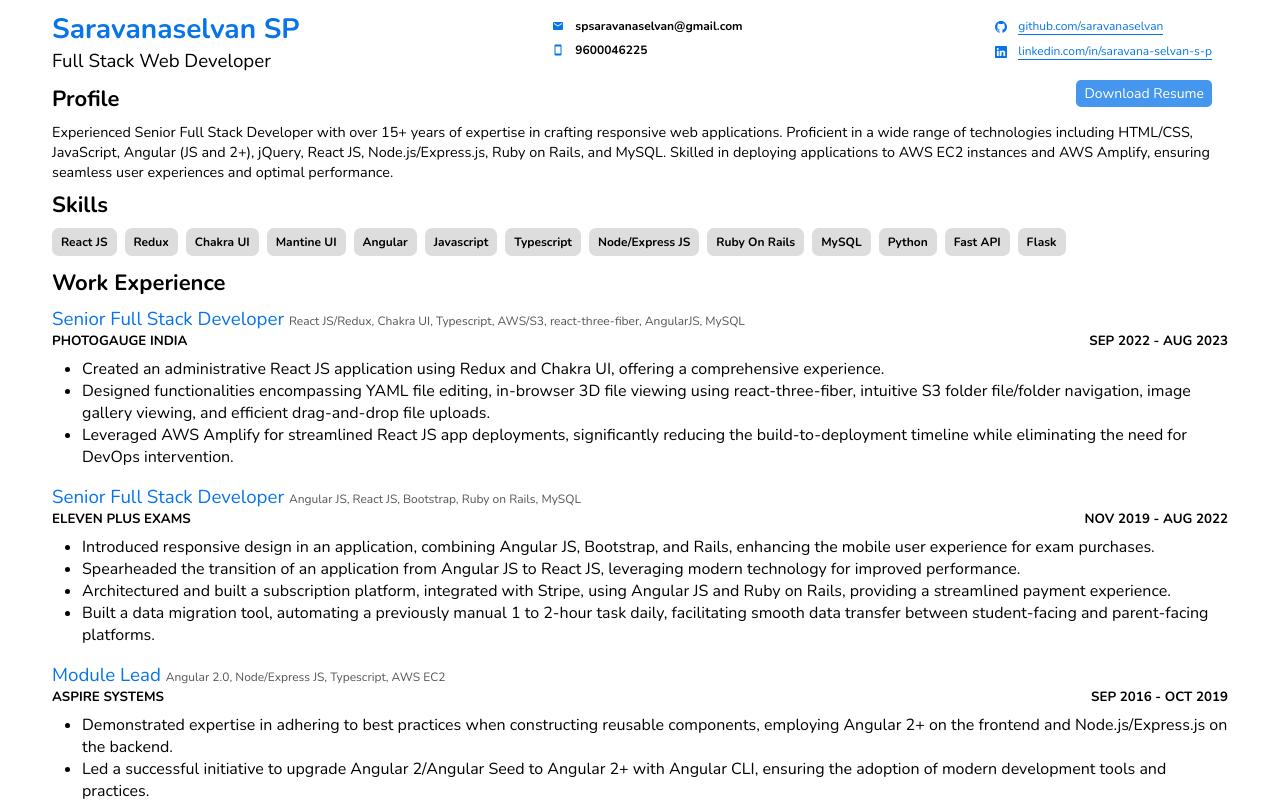
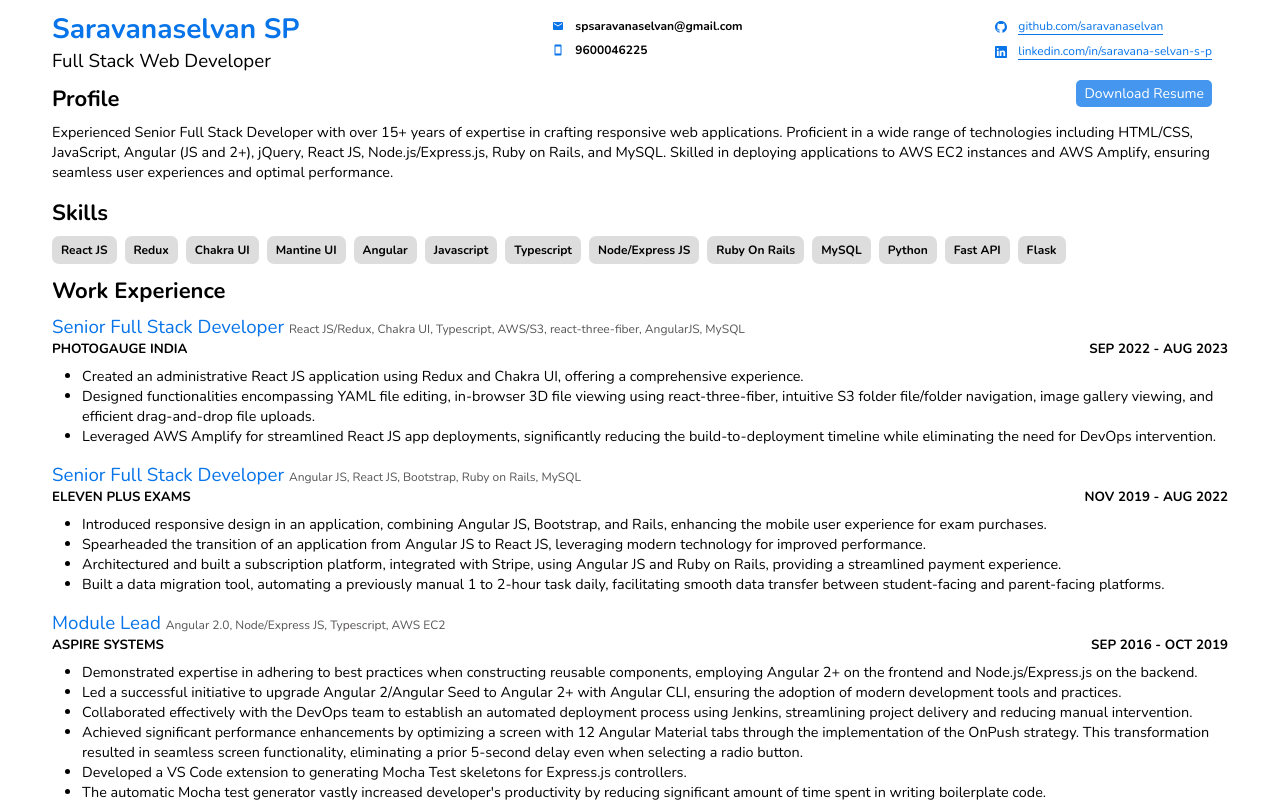
Before and after one commit to saravanaselvan/resume, a React (Create React App) app: page / in a window 1280 px wide. Shown: the top 802 px of the page. Built offline with nearby package versions, Linux system fonts and the light colour scheme.

Commit message:
Few more UI fixes

```diff
--- a/src/components/experience/Experience.jsx
+++ b/src/components/experience/Experience.jsx
@@ -35,9 +35,10 @@ const experiences = [
     details: [
       "Demonstrated expertise in adhering to best practices when constructing reusable components, employing Angular 2+ on the frontend and Node.js/Express.js on the backend.",
       "Led a successful initiative to upgrade Angular 2/Angular Seed to Angular 2+ with Angular CLI, ensuring the adoption of modern development tools and practices.",
-      "Collaborated effectively with the DevOps team to establish an automated deployment process using Jenkins, streamlining project delivery and reducing manual intervention.                           ",
+      "Collaborated effectively with the DevOps team to establish an automated deployment process using Jenkins, streamlining project delivery and reducing manual intervention.",
       "Achieved significant performance enhancements by optimizing a screen with 12 Angular Material tabs through the implementation of the OnPush strategy. This transformation resulted in seamless screen functionality, eliminating a prior 5-second delay even when selecting a radio button.",
-      "Innovatively developed a VS Code extension aimed at generating Mocha Test skeletons for Express.js controllers, enhancing testing efficiency and code quality.",
+      "Developed a VS Code extension to generating Mocha Test skeletons for Express.js controllers.",
+      "The automatic Mocha test generator vastly increased developer's productivity by reducing significant amount of time spent in writing boilerplate code.",
     ],
   },
   {
--- a/src/components/experience/experience.css
+++ b/src/components/experience/experience.css
@@ -16,6 +16,7 @@
 
 .experience__project-details {
   margin-top: 0.5rem;
+  font-size: 0.9rem;
 }
 
 .experience__project-details ul {
--- a/src/components/skills/skills.css
+++ b/src/components/skills/skills.css
@@ -1,5 +1,5 @@
 .skills {
-  margin-top: 0.5rem;
+  margin-top: 1rem;
   margin-bottom: 0.75rem;
   font-size: 0.75rem;
 }
```
Also changed, not shown: 1 other file (tests, documents, lock files or other folders).
